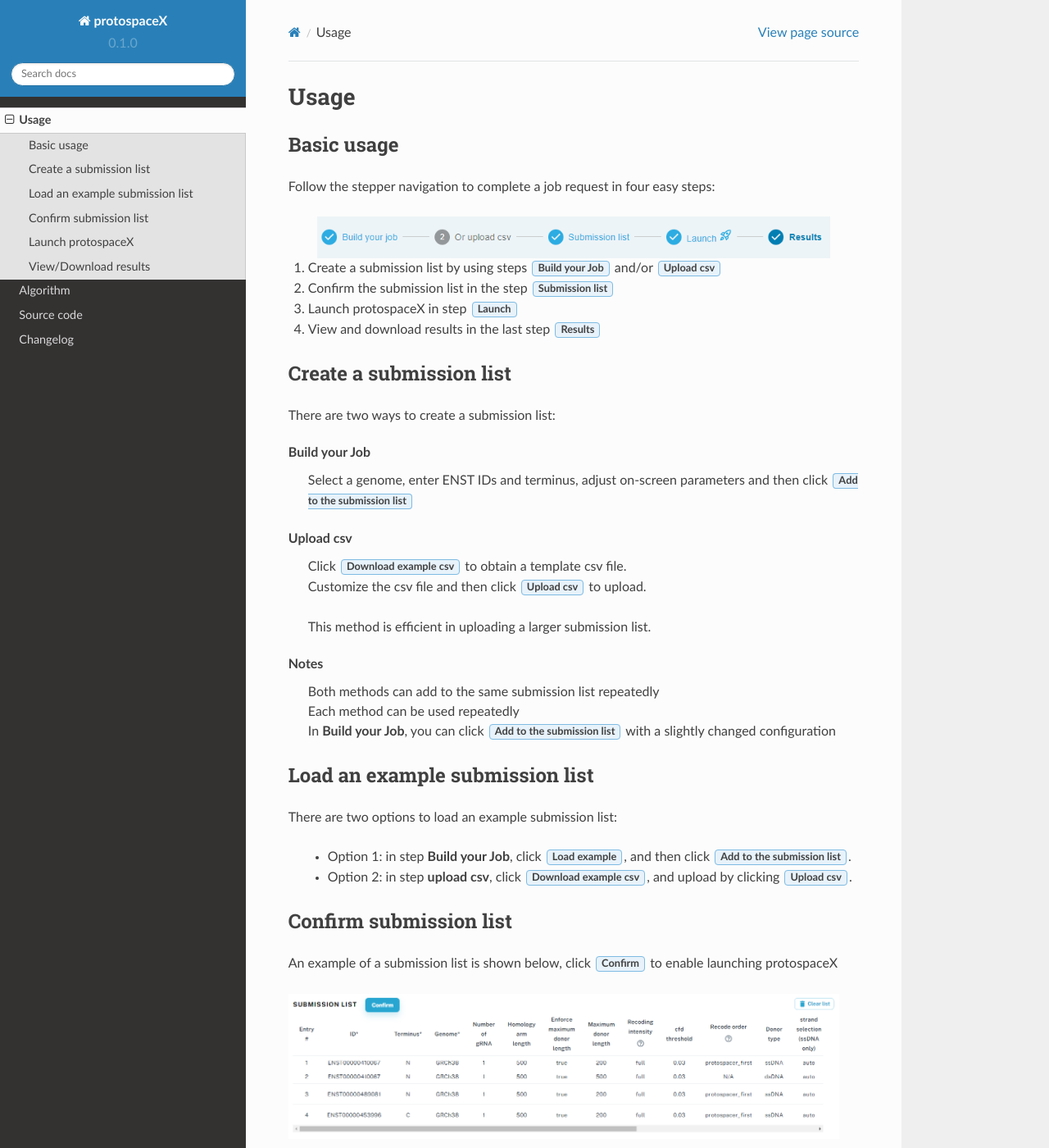
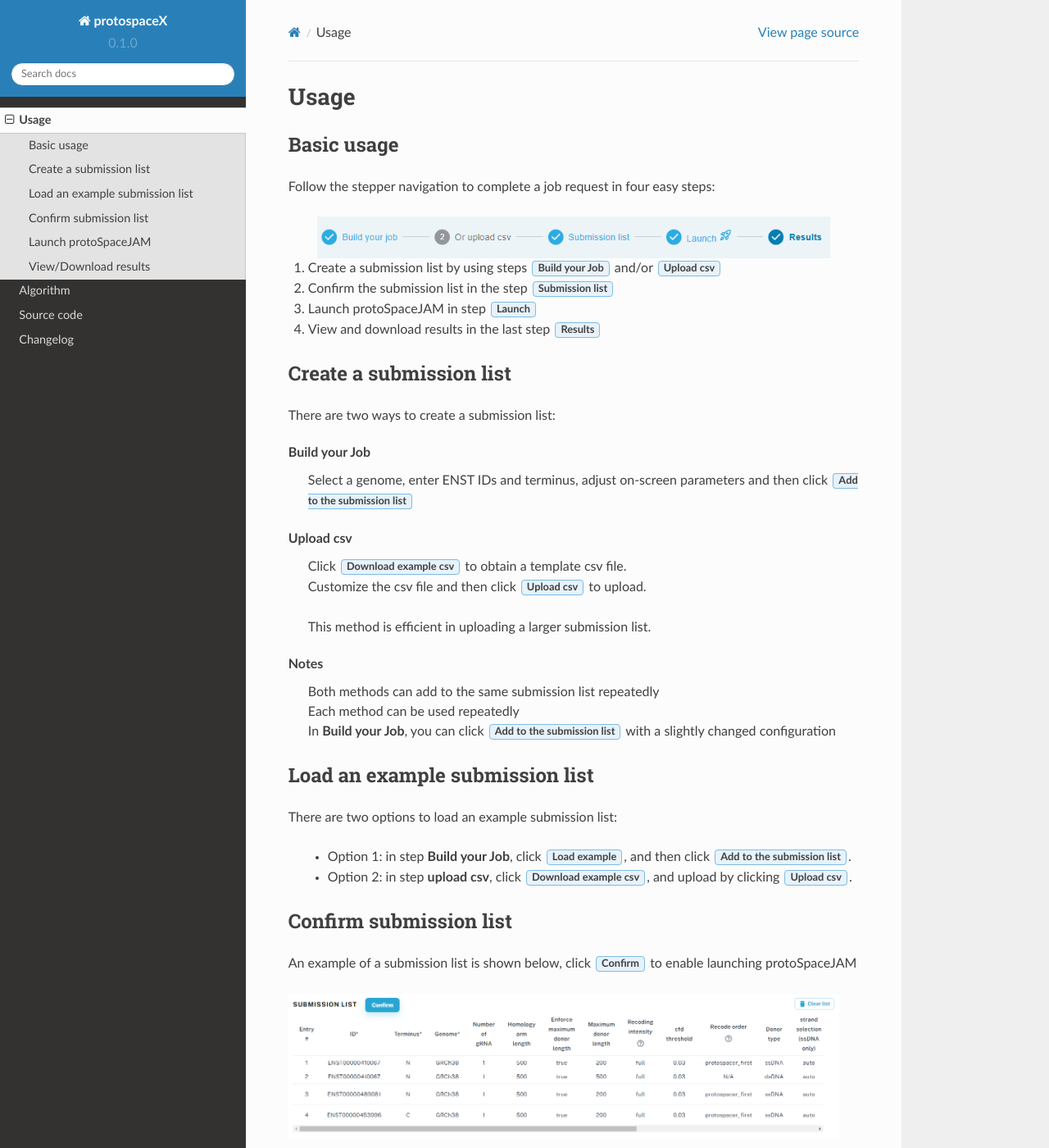
Before and after one commit to duopeng/protoSpaceJAM-readthedocs, a Sphinx documentation site: the page built from docs/source/usage.rst, in a window 1280 px wide and 1400 px high. Shown: the whole window at 82% size. Built offline with Sphinx 7.4.7 and the Read the Docs theme 2.0.0, drawn with Linux system fonts in a browser that asks for light colours; some of the changed text lies outside the part shown.

Commit message:
Update usage.rst

```diff
--- a/docs/source/usage.rst
+++ b/docs/source/usage.rst
@@ -16,7 +16,7 @@ Follow the stepper navigation to complete a job request in four easy steps:
 
 #. Confirm the submission list in the step :guilabel:`Submission list`
 
-#. Launch protospaceX in step :guilabel:`Launch`
+#. Launch protoSpaceJAM in step :guilabel:`Launch`
 
 #. View and download results in the last step :guilabel:`Results`
 
@@ -51,14 +51,14 @@ Load an example submission list
 
 Confirm submission list
 -----------------------
-| An example of a submission list is shown below, click :guilabel:`Confirm` to enable launching protospaceX
+| An example of a submission list is shown below, click :guilabel:`Confirm` to enable launching protoSpaceJAM
 
 .. figure:: /_static/images/SubmissionList.png
    :width: 100%
    :align: left
    :alt: Submission List
 
-Launch protospaceX
+Launch protoSpaceJAM
 ------------------
 | Click :guilabel:`Launch` to start processing the submission list
 .. figure:: /_static/images/launch.png
```
